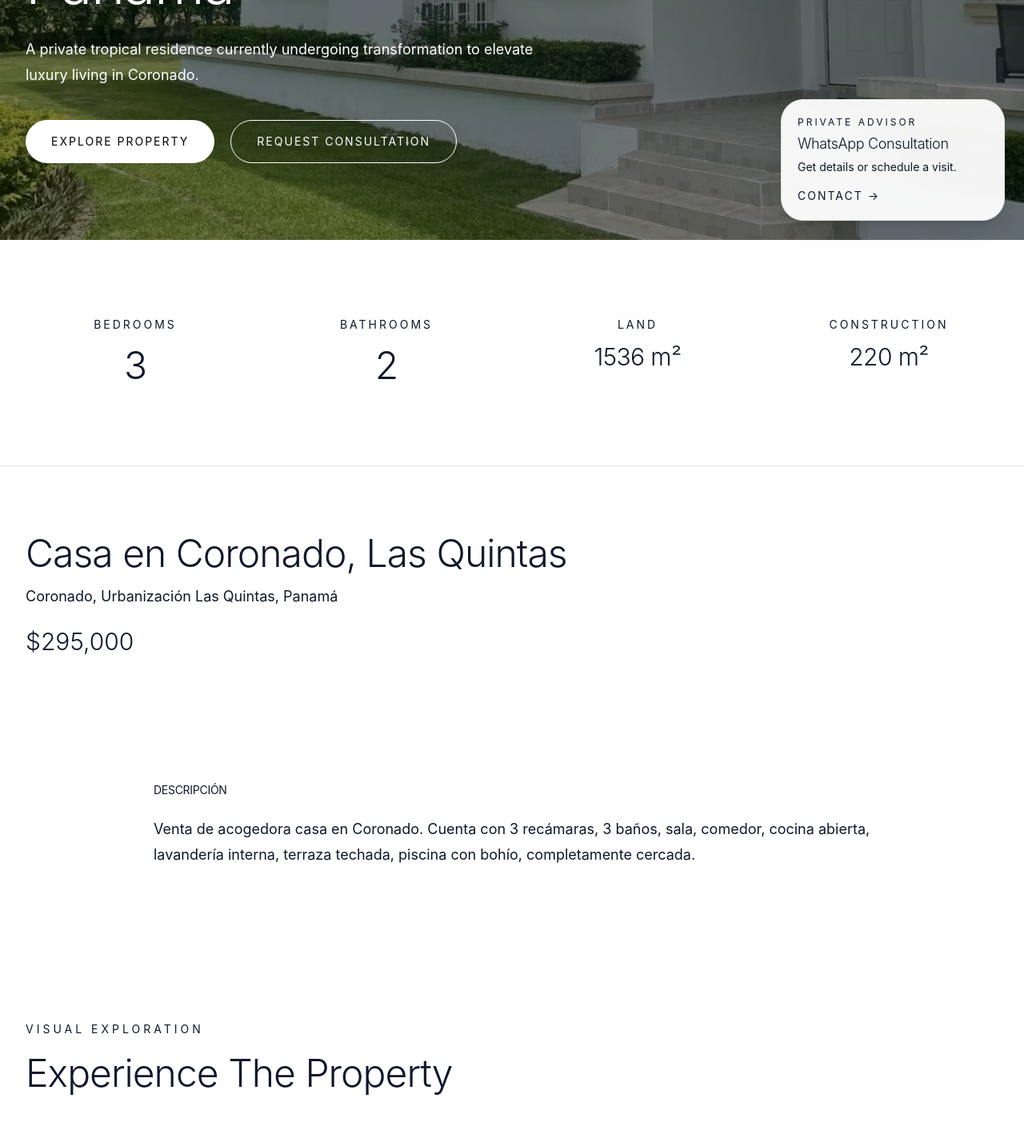
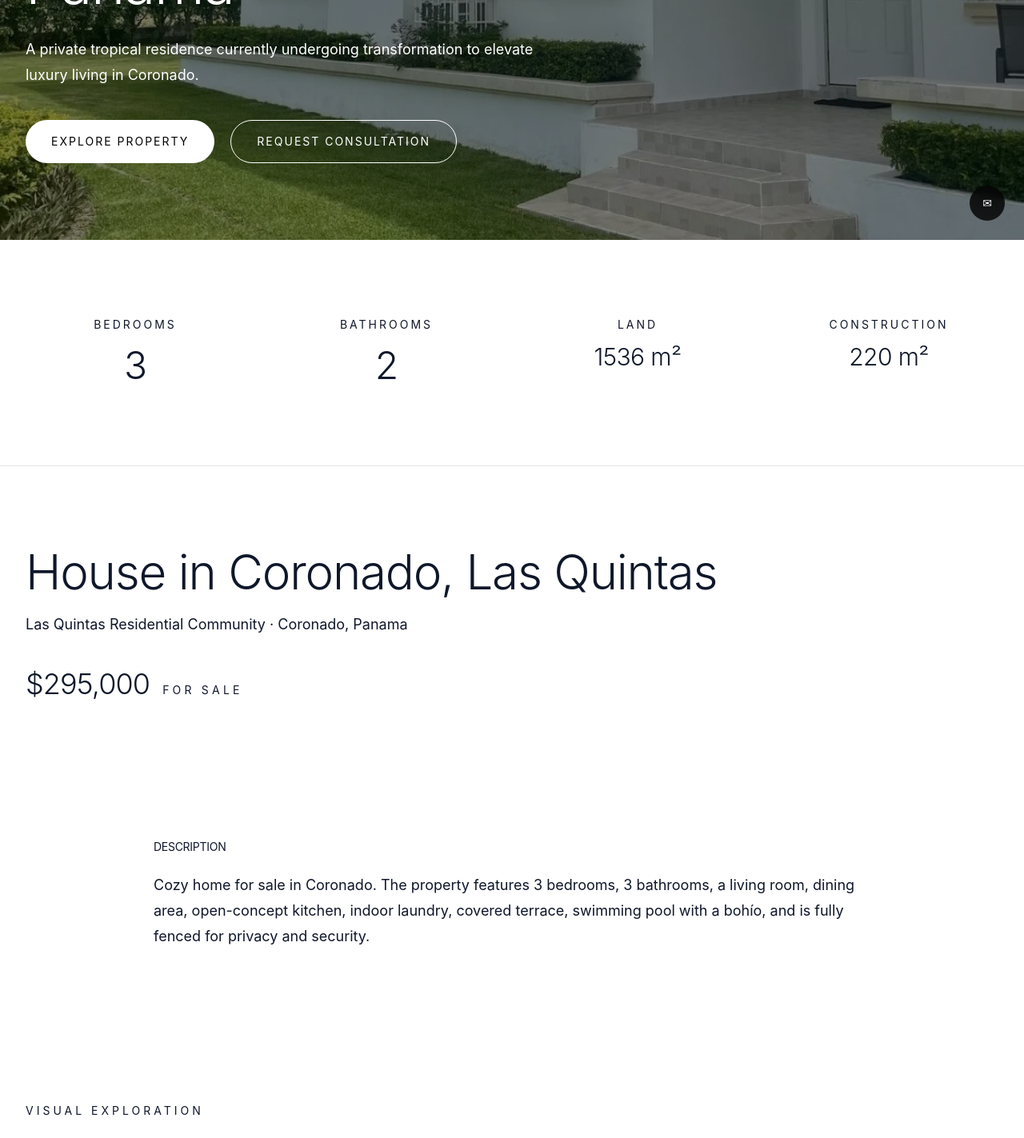
Before and after one commit to vixaontheblock/SwissRealty, a React (Vite) app: page /properties/las-quintas in a window 1280 px wide. Shown: the part 500-1923 px from the top of the page at 80% size. Built offline with nearby package versions, Linux system fonts and the light colour scheme.

Commit message:
Archivos nuevos

```diff
--- a/src/components/common/FloatingContact.jsx
+++ b/src/components/common/FloatingContact.jsx
@@ -1,37 +1,81 @@
+import { useState } from "react";
+
 function FloatingContact() {
-  const phone = "50760000000";
+  const [open, setOpen] = useState(false);
 
   return (
+    <div className="fixed bottom-6 right-6 z-50">
+
+      {/* MAIN BUTTON (SMALL + DISCREET) */}
+      <button
+        onClick={() => setOpen(!open)}
+        className="
+          w-11 h-11
+          rounded-full
+          bg-black/80 text-white
+          backdrop-blur-md
+
+          flex items-center justify-center
+          text-sm
+
+          hover:bg-black
+          hover:scale-105
+          transition
+        "
+      >
+        ✉
+      </button>
+
+      {/* OPTIONS (MINIMAL POPUP) */}
+      {open && (
+        <div className="
+          absolute bottom-14 right-0
+          flex flex-col gap-2
+          items-end
+        ">
+
           <a
-      href={`https://wa.me/${phone}`}
+            href="mailto:info@swisspanamarealty.com"
+            className="
+              px-3 py-2
+              rounded-full
+              bg-white/90 backdrop-blur-md
+              border border-neutral-200
+
+              text-xs uppercase tracking-[0.2em]
+              text-neutral-700
+
+              hover:bg-black hover:text-white
+              transition
+            "
+          >
+            Email
+          </a>
+
+          <a
+            href="https://wa.me/50760000000"
             target="_blank"
             rel="noreferrer"
             className="
-        fixed bottom-6 right-6 z-50
-        bg-white/95 backdrop-blur-xl
+              px-3 py-2
+              rounded-full
+              bg-white/90 backdrop-blur-md
               border border-neutral-200
-        rounded-[28px]
-        shadow-xl
-        p-5 w-[280px]
-        hover:scale-[1.02] transition
+
+              text-xs uppercase tracking-[0.2em]
+              text-neutral-700
+
+              hover:bg-black hover:text-white
+              transition
             "
           >
-      <p className="text-xs uppercase tracking-[3px] text-neutral-400">
-        Private Advisor
-      </p>
+            WhatsApp
+          </a>
 
-      <h3 className="text-lg font-light mt-2">
-        WhatsApp Consultation
-      </h3>
+        </div>
+      )}
 
-      <p className="text-sm text-neutral-500 mt-2">
-        Get details or schedule a visit.
-      </p>
-
-      <div className="mt-4 text-sm uppercase tracking-[2px]">
-        Contact →
     </div>
-    </a>
   );
 }
 
--- a/src/components/property/PropertyContactForm.jsx
+++ b/src/components/property/PropertyContactForm.jsx
@@ -5,18 +5,18 @@ function PropertyContactForm() {
 
         {/* HEADER */}
         <h3 className="text-5xl font-light mb-6 tracking-tight">
-          Solicitar información
+          Request Information
         </h3>
 
         <p className="text-white/70 mb-10 leading-7">
-          Agenda una visita privada o recibe más detalles sobre esta propiedad en Coronado.
+          Schedule a private viewing or receive more details about this property in Coronado.
         </p>
 
         {/* FORM */}
         <div className="space-y-4">
 
           <input
-            placeholder="Nombre"
+            placeholder="Name"
             className="
               w-full
               px-5 py-4
@@ -58,7 +58,7 @@ function PropertyContactForm() {
           />
 
           <textarea
-            placeholder="Mensaje"
+            placeholder="Message"
             className="
               w-full
               px-5 py-4
@@ -79,9 +79,9 @@ function PropertyContactForm() {
             "
           />
 
-          {/* BUTTON (SYSTEM CONSISTENT) */}
+          {/* BUTTON */}
           <button className="btn btn-primary w-full mt-4">
-            Enviar solicitud
+            Send Request
           </button>
 
         </div>
--- a/src/components/property/PropertyDescription.jsx
+++ b/src/components/property/PropertyDescription.jsx
@@ -4,13 +4,14 @@ function PropertyDescription() {
       <div className="max-w-4xl mx-auto">
 
         <h3 className="text-sm uppercase tracking-[4px] text-neutral-400 mb-6">
-          Descripción
+          Description
         </h3>
 
         <p className="text-lg leading-8 text-neutral-700">
-          Venta de acogedora casa en Coronado. Cuenta con 3 recámaras,
-          3 baños, sala, comedor, cocina abierta, lavandería interna,
-          terraza techada, piscina con bohío, completamente cercada.
+          Cozy home for sale in Coronado. The property features 3 bedrooms,
+          3 bathrooms, a living room, dining area, open-concept kitchen,
+          indoor laundry, covered terrace, swimming pool with a bohío, and
+          is fully fenced for privacy and security.
         </p>
 
       </div>
--- a/src/components/property/PropertyDetailsTable.jsx
+++ b/src/components/property/PropertyDetailsTable.jsx
@@ -4,32 +4,32 @@ function PropertyDetailsTable() {
       <div className="max-w-4xl mx-auto space-y-4 text-sm">
 
         <div className="flex justify-between border-b pb-3">
-          <span>ID de propiedad</span>
+          <span>Property ID</span>
           <span>0001</span>
         </div>
 
         <div className="flex justify-between border-b pb-3">
-          <span>Tipo</span>
-          <span>Casa / Venta</span>
+          <span>Type</span>
+          <span>House / Sale</span>
         </div>
 
         <div className="flex justify-between border-b pb-3">
-          <span>Recámaras</span>
+          <span>Bedrooms</span>
           <span>3</span>
         </div>
 
         <div className="flex justify-between border-b pb-3">
-          <span>Baños</span>
+          <span>Bathrooms</span>
           <span>2</span>
         </div>
 
         <div className="flex justify-between border-b pb-3">
-          <span>Área terreno</span>
+          <span>Land Area</span>
           <span>1536 m²</span>
         </div>
 
         <div className="flex justify-between border-b pb-3">
-          <span>Construcción</span>
+          <span>Built Area</span>
           <span>220 m²</span>
         </div>
 
--- a/src/components/property/PropertyFeatures.jsx
+++ b/src/components/property/PropertyFeatures.jsx
@@ -1,38 +1,54 @@
 const features = [
-  "Amoblado",
-  "Baños de Servicio",
+  "Furnished",
+  "Service Bathroom",
   "Bohío",
-  "Cercada",
-  "Comedor",
-  "Cuarto de Empleada",
-  "Desayunador",
-  "Lavandería",
-  "Línea Blanca",
-  "Piscina",
-  "Sala de Estar",
-  "Terraza",
+  "Gated Property",
+  "Dining Area",
+  "Maid’s Room",
+  "Breakfast Area",
+  "Laundry Room",
+  "White Goods Included",
+  "Swimming Pool",
+  "Living Room",
+  "Terrace",
 ];
 
 function PropertyFeatures() {
   return (
-    <section className="py-20 px-8 bg-neutral-50">
+    <section className="py-24 px-8 bg-neutral-50">
       <div className="max-w-7xl mx-auto">
 
-        <h3 className="text-sm uppercase tracking-[4px] text-neutral-400 mb-10">
-          Características
+        {/* HEADER */}
+        <h3 className="text-xs uppercase tracking-[0.35em] text-neutral-400 mb-12">
+          Amenities & Features
         </h3>
 
-        <div className="grid grid-cols-2 md:grid-cols-4 gap-4">
-          {features.map((f, i) => (
+        {/* GRID */}
+        <div className="grid grid-cols-2 md:grid-cols-3 lg:grid-cols-4 gap-5">
+
+          {features.map((feature, i) => (
             <div
               key={i}
-              className="bg-white border border-neutral-200 rounded-2xl px-5 py-4 text-sm"
+              className="
+                group
+                bg-white
+                border border-neutral-200
+                rounded-2xl
+                px-5 py-4
+                text-sm text-neutral-700
+
+                hover:border-neutral-300
+                hover:shadow-sm
+                hover:-translate-y-[2px]
+
+                transition-all duration-300
+              "
             >
-              {f}
+              {feature}
             </div>
           ))}
+
         </div>
-
       </div>
     </section>
   );
--- a/src/components/property/PropertyNearby.jsx
+++ b/src/components/property/PropertyNearby.jsx
@@ -1,37 +1,52 @@
 function PropertyNearby() {
   return (
-    <section className="py-24 px-8 bg-white">
+    <section className="py-28 px-8 bg-white">
       <div className="max-w-7xl mx-auto">
 
-        <h3 className="text-5xl font-light mb-10">
-          Qué hay cerca
+        {/* HEADER */}
+        <h3 className="text-5xl font-light mb-12 tracking-tight">
+          What’s Nearby
         </h3>
 
-        <div className="grid md:grid-cols-3 gap-10 text-neutral-600">
+        <p className="text-neutral-500 max-w-2xl mb-16 leading-7">
+          The property is ideally located in Coronado, surrounded by essential services,
+          leisure options, and natural coastal attractions.
+        </p>
 
-          <div>
-            <h4 className="text-xl font-light mb-2">
-              Playas
+        {/* GRID */}
+        <div className="grid md:grid-cols-3 gap-8">
+
+          {/* BEACH */}
+          <div className="p-6 rounded-2xl border border-neutral-200 bg-neutral-50 hover:bg-white transition">
+            <h4 className="text-lg font-light mb-2">
+              Beaches
             </h4>
-            <p>Acceso rápido a las playas de Coronado.</p>
+            <p className="text-neutral-600 leading-7">
+              Quick access to Coronado’s Pacific coastline and surrounding beach clubs.
+            </p>
           </div>
 
-          <div>
-            <h4 className="text-xl font-light mb-2">
-              Servicios
+          {/* SERVICES */}
+          <div className="p-6 rounded-2xl border border-neutral-200 bg-neutral-50 hover:bg-white transition">
+            <h4 className="text-lg font-light mb-2">
+              Essentials
             </h4>
-            <p>Supermercados, clínicas y bancos cercanos.</p>
+            <p className="text-neutral-600 leading-7">
+              Supermarkets, clinics, pharmacies, and banking services within minutes.
+            </p>
           </div>
 
-          <div>
-            <h4 className="text-xl font-light mb-2">
+          {/* LIFESTYLE */}
+          <div className="p-6 rounded-2xl border border-neutral-200 bg-neutral-50 hover:bg-white transition">
+            <h4 className="text-lg font-light mb-2">
               Lifestyle
             </h4>
-            <p>Restaurantes, golf y vida residencial premium.</p>
+            <p className="text-neutral-600 leading-7">
+              Golf courses, fine dining, and a relaxed coastal residential atmosphere.
+            </p>
           </div>
 
         </div>
-
       </div>
     </section>
   );
--- a/src/components/property/PropertyOverview.jsx
+++ b/src/components/property/PropertyOverview.jsx
@@ -1,19 +1,28 @@
 function PropertyOverview() {
   return (
-    <section className="py-20 px-8 bg-white">
+    <section className="py-24 px-8 bg-white">
       <div className="max-w-7xl mx-auto">
 
-        <h2 className="text-5xl font-light">
-          Casa en Coronado, Las Quintas
-        </h2>
+        {/* TITLE */}
+        <h1 className="text-5xl md:text-6xl font-light tracking-tight leading-tight">
+          House in Coronado, Las Quintas
+        </h1>
 
-        <p className="text-neutral-500 mt-3 text-lg">
-          Coronado, Urbanización Las Quintas, Panamá
+        {/* LOCATION */}
+        <p className="text-neutral-500 mt-4 text-lg">
+          Las Quintas Residential Community · Coronado, Panama
         </p>
 
-        <p className="text-3xl font-light mt-6">
-          $295,000
-        </p>
+        {/* PRICE */}
+        <div className="mt-10 flex items-baseline gap-4">
+          <span className="text-4xl font-light tracking-tight">
+            $295,000
+          </span>
+
+          <span className="text-sm uppercase tracking-[0.3em] text-neutral-400">
+            For Sale
+          </span>
+        </div>
 
       </div>
     </section>
```
Also changed, not shown: src/components/layout/Navbar.jsx (+9 -17 lines). Lines whose indentation alone changed are shown as unchanged.
